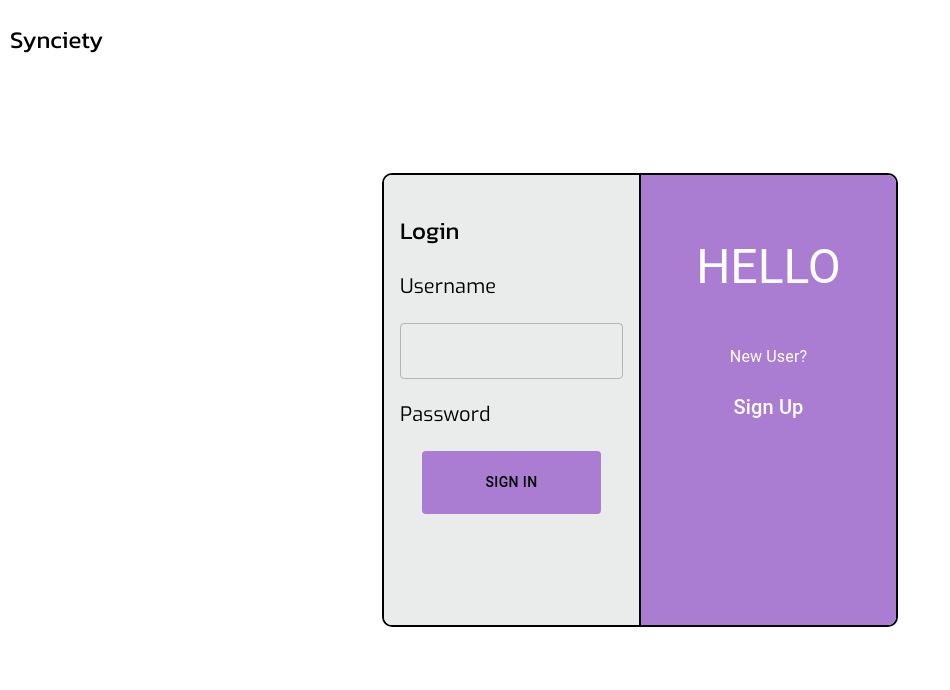
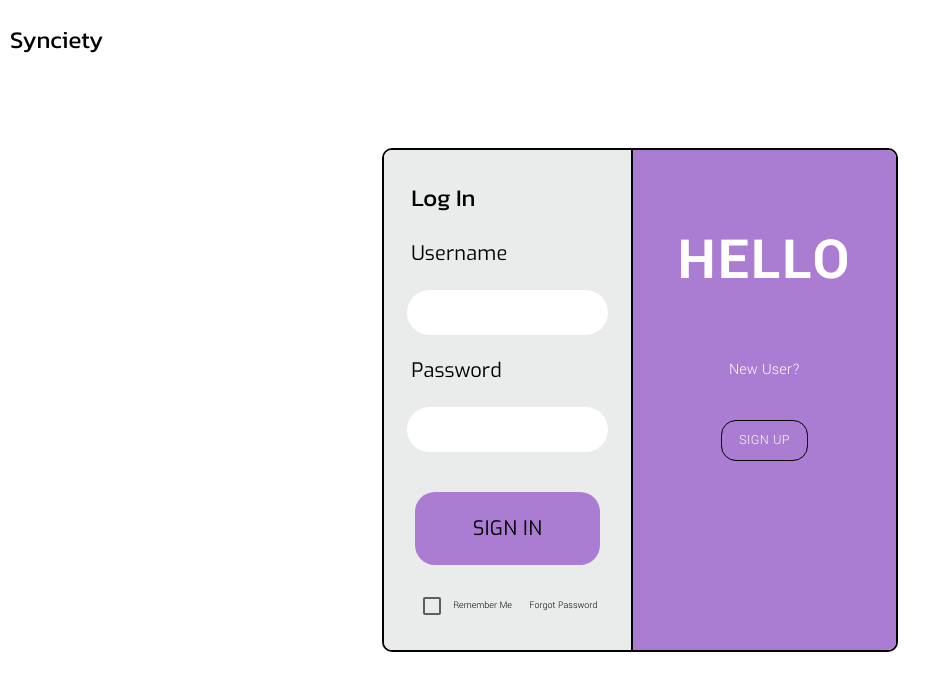
Before and after one commit to devsoc-unsw/trainee-emperor-24t3, a React (Vite) app in the folder frontend/Emperor/: page /LogIn in a window 1280 px wide. Shown: the top 690 px of the page, without its empty margins (0-950 px from the left). Built offline with nearby package versions, Linux system fonts and the light colour scheme.

Commit message:
Finished Login draft

```diff
--- a/frontend/Emperor/src/App.css
+++ b/frontend/Emperor/src/App.css
@@ -14,7 +14,7 @@ body {
 
 @font-face {
   font-family: kanit;
-  src: url(../public/Kanit-Regular.ttf);
+  src: url(/Kanit-Regular.ttf);
 }
 .kanit {
   font-family: kanit;
@@ -22,8 +22,24 @@ body {
 
 @font-face {
   font-family: exo;
-  src: url(../public/Exo-Regular.ttf);
+  src: url(/Exo-Regular.ttf);
 }
 .exo {
   font-family: exo;
 }
+
+@font-face {
+  font-family: yantraLight;
+  src: url(/Yantramanav-Light.ttf);
+}
+.yantraLight {
+  font-family: yantraLight;
+}
+
+@font-face {
+  font-family: yantraBold;
+  src: url(/Yantramanav-Bold.ttf);
+}
+.yantraBold {
+  font-family: yantraBold;
+}
--- a/frontend/Emperor/src/pages/LogIn.tsx
+++ b/frontend/Emperor/src/pages/LogIn.tsx
@@ -1,4 +1,5 @@
-import { Box, Typography, Button, createTheme, ThemeProvider, TextField } from "@mui/material"
+import { Box, Typography, Button, createTheme, ThemeProvider, Checkbox } from "@mui/material"
+import '../App.css'
 
 
 export const LogIn = () => {
@@ -8,7 +9,7 @@ export const LogIn = () => {
                 main: '#AA7CD2',
                 contrastText: 'white',
             },
-        },
+        }
     })
 
     return (
@@ -37,28 +38,54 @@ export const LogIn = () => {
                     border: 2,
                     overflow: 'hidden',
                     width: '40%',
-                    height: '450px',
+                    height: '500px',
                     margin: '0',
                     top: '50%',
                     left: '50%',
                     transform: 'translate(-50%, -50%)',
                 }}>
                     <Box sx = {{
-                        p: 2,
+                        p: 1,
                         backgroundColor: '#EAEBEB',
                         color: 'black',
                         width: '50%',
                     }}>
                         <Typography variant="h5">
-                            <p className="kanit">Login</p>
+                            <p className="kanit" style = {{
+                                marginLeft: '1.5vw',
+                            }}>Log In</p>
                         </Typography>
                         <Typography variant="h6">
-                            <p className = "exo">Username</p>
+                            <p className = "exo" style = {{
+                                marginLeft: '1.5vw',
+                            }}>Username</p>
                         </Typography>
-                        <TextField variant="outlined"/>
+                        <input type="text" style={{
+                            borderRadius: '30px',
+                            border: '0',
+                            width: '80%',
+                            height: '6%',
+                            padding: '8px',
+                            display: 'flex',
+                            margin: 'auto',
+                        }}/>
                         <Typography variant="h6">
-                            <p className = "exo">Password</p>
+                            <p className = "exo" style = {{
+                                marginLeft: '1.5vw',
+                            }}>Password</p>
                         </Typography>
+                        <input type="text" style={{
+                            borderRadius: '30px',
+                            border: '0',
+                            width: '80%',
+                            height: '6%',
+                            padding: '8px',
+                            display: 'flex',
+                            margin: 'auto',
+                        }}/>
+                        <div style = {{
+                            margin: '40px'
+                        }}></div>
                         <ThemeProvider theme = {purple}>
                             <Button variant = "contained" disableElevation sx = {{
                                 width: '80%',
@@ -66,8 +93,34 @@ export const LogIn = () => {
                                 margin: 'auto',
                                 display: 'flex',
                                 color: 'black',
-                            }}>Sign In</Button>
+                                borderRadius: '20px',
+                            }}>
+                                <p className="exo" style = {{
+                                    fontSize: '20px',
+                                }}>Sign In</p>
+                            </Button>
                         </ThemeProvider>
+
+                        <Box sx = {{
+                            marginTop: '20px',
+                            display: 'flex',
+                        }}>
+                            <Checkbox sx = {{
+                                marginLeft: '1.5vw',
+                            }}/>
+                            <p className="yantraLight" style = {{
+                                fontSize: '10px',
+                                marginTop: 'auto',
+                                marginBottom: 'auto',
+                            }}>Remember Me</p>
+                            <p className="yantraLight" style = {{
+                                fontSize: '10px',
+                                marginTop: 'auto',
+                                marginBottom: 'auto',
+                                marginLeft: 'auto',
+                                marginRight: '2vw',
+                            }}>Forgot Password</p>
+                        </Box>
                     </Box>
                     <Box sx = {{
                         p: 2,
@@ -76,23 +129,32 @@ export const LogIn = () => {
                         borderLeft: 2,
                         width: '50%',
                         textAlign: 'center',
-
                     }}>
                         <Typography variant="h3" sx = {{
                             color: 'white'
                         }}>
-                            <p>HELLO</p>
+                            <p className="yantraBold" style = {{
+                                fontSize: '60px',
+                                letterSpacing: '2px',
+                            }}>HELLO</p>
                         </Typography>
                         <Typography variant="subtitle1" sx = {{
                             color: 'white'
                         }}>
-                            <p>New User?</p>
+                            <p className = "yantraLight">New User?</p>
                         </Typography>
-                        <Typography variant="h6" sx = {{
-                            color: 'white'
+                        <Button variant = "outlined" sx = {{
+                            color: 'white',
+                            borderColor: 'black',
+                            borderRadius: '15px',
+                            marginTop: '20px',
                         }}>
-                            <p>Sign Up</p>
-                        </Typography>
+                            <p className = "yantraLight" style = {{
+                            margin: '2px'
+                            }}>
+                                Sign Up
+                            </p>
+                        </Button>
                     </Box>
                 </Box>
             </Box>
```
Also changed, not shown: frontend/Emperor/public/Yantramanav-Bold.ttf (added), frontend/Emperor/public/Yantramanav-Light.ttf (added).
